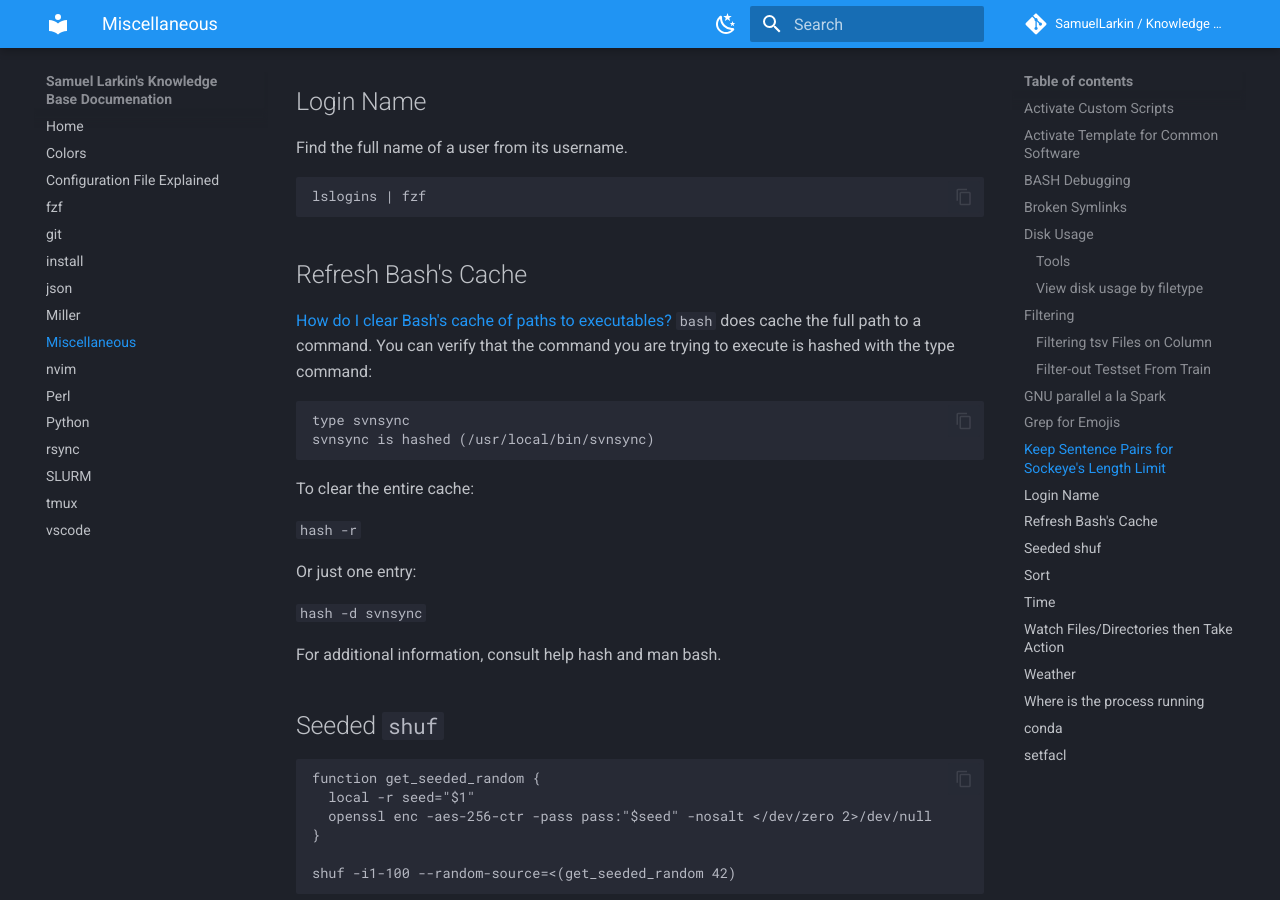
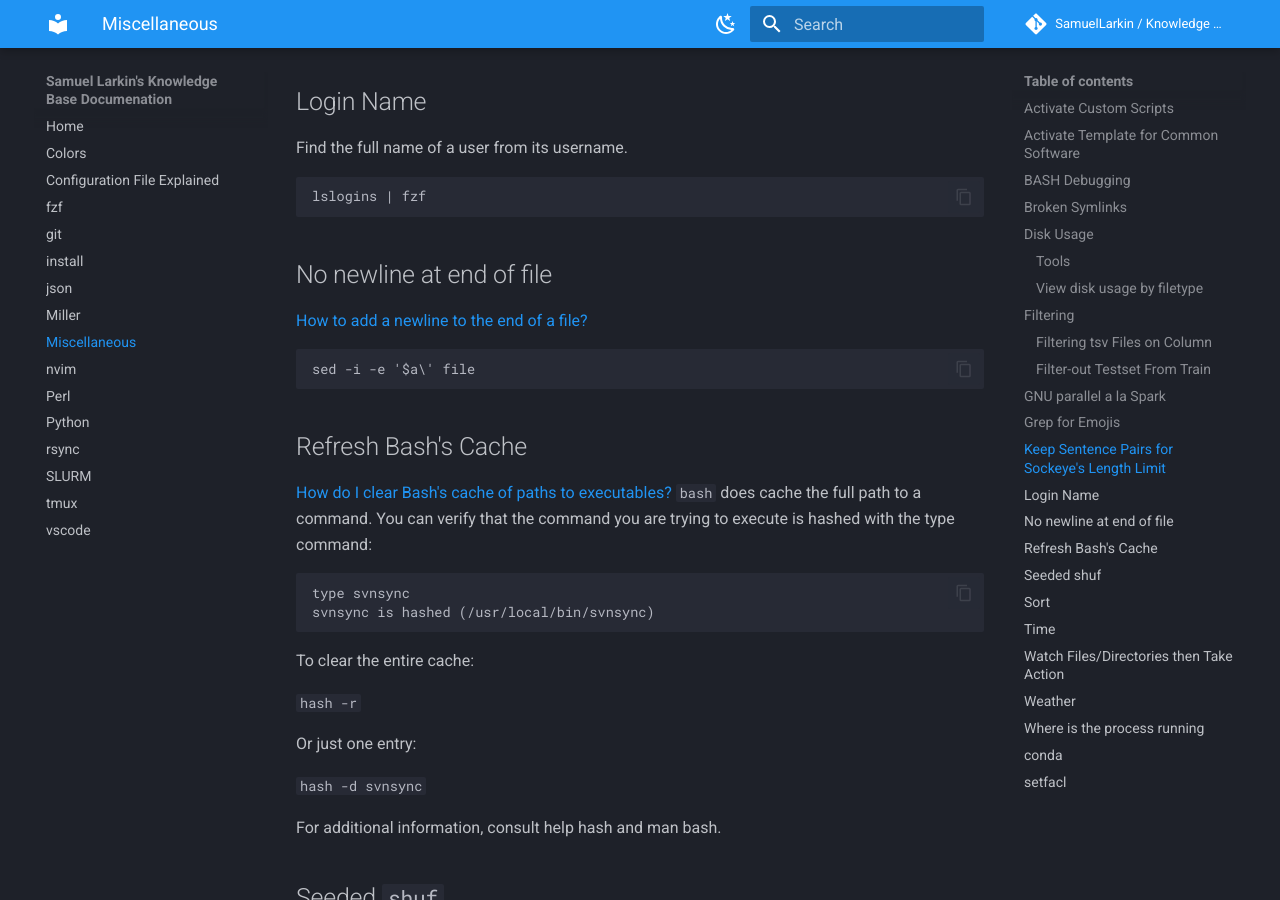
Before and after one commit to SamuelLarkin/kb, an MkDocs documentation site: the page built from docs/miscellaneous.md, in a window 1280 px wide and 900 px high, scrolled down 4013 px. Built offline with MkDocs 1.6.1 and Material for MkDocs 9.7.7, drawn with Linux system fonts in a browser that asks for light colours; comment, search, counter and statistics services are not loaded; the version menu is left out.

Commit message:
docs(misc): how to add a newline to the end of a file

````diff
--- a/docs/miscellaneous.md
+++ b/docs/miscellaneous.md
@@ -193,6 +193,14 @@ Find the full name of a user from its username.
 lslogins | fzf
 ```
 
+## No newline at end of file
+
+[How to add a newline to the end of a file?](https://unix.stackexchange.com/a/31955)
+
+```sh
+sed -i -e '$a\' file
+```
+
 ## Refresh Bash's Cache
 
 [How do I clear Bash's cache of paths to executables?](https://unix.stackexchange.com/a/5610)
````
